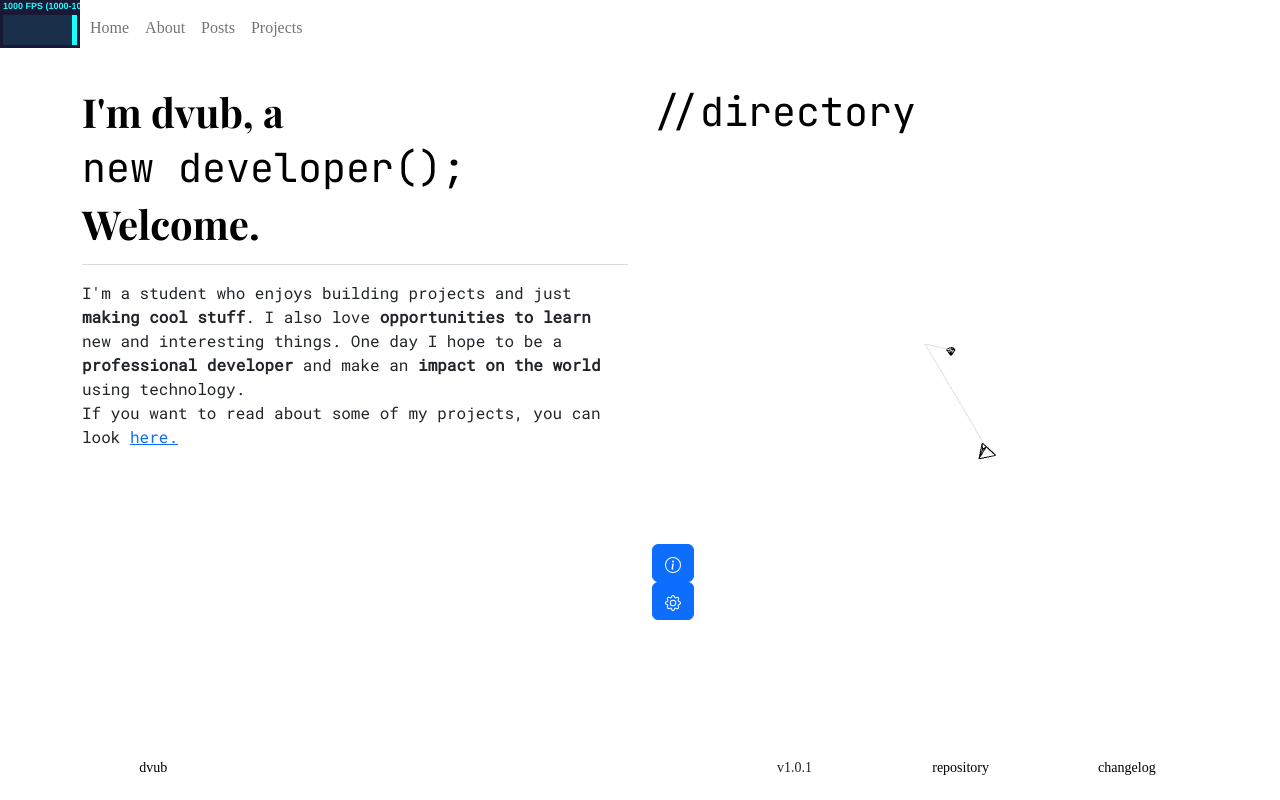
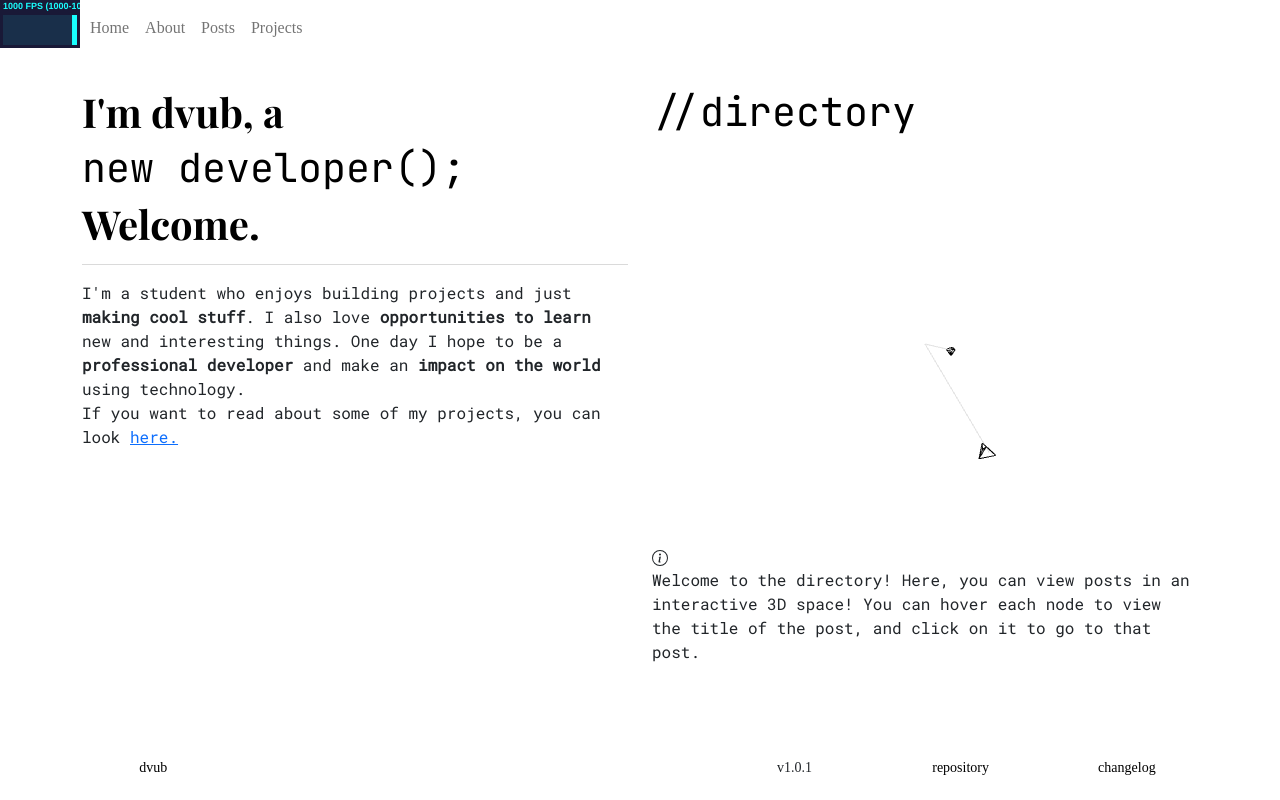
Before and after one commit to dvub/dvub-site, a Next.js app: page / in a window 1280 px wide. Built offline with nearby package versions, Linux system fonts and the light colour scheme; a web font is replaced by a local one.

Commit message:
work on directory

```diff
--- a/components/PostCard.tsx
+++ b/components/PostCard.tsx
@@ -20,7 +20,7 @@ const PostCard: FC<Props> = (props) => {
     );
 
     return (
-        <div style={{borderRadius: '1px', border: '1px solid black'}}>
+        <div style={{borderRadius: '5px', border: '1px solid black'}}>
         <Link href={`/posts/${fileName}`} >
             <a style={{color: 'black', textDecoration: 'none'}}>
             <Card style={{ border: 'transparent' }}>
--- a/components/Sphere.tsx
+++ b/components/Sphere.tsx
@@ -4,7 +4,7 @@ import mathUtils from '../utils/math'
 import { Metadata } from "../types/metadata";
 import { Html, Line } from "@react-three/drei";
 import { useRouter } from "next/router";
-import { memo, useRef, useState } from "react";
+import { CSSProperties, memo, useRef, useState } from "react";
 
 const Cone = (args: {
   position: THREE.Vector3,
@@ -14,7 +14,15 @@ const Cone = (args: {
   const { meta } = args;
   const [rotation, setRotation] = useState(new THREE.Euler(mathUtils.randomRad(), mathUtils.randomRad(), mathUtils.randomRad(), 'XYZ'));
   const [position, setPosition] = useState(args.position.multiplyScalar(mathUtils.randomRange(0.75, 1)));
-  const [style, setStyle] = useState({fontSize: '12px', display: 'none'});
+  const [style, setStyle] = useState<CSSProperties>({
+    fontSize: '11px',
+    opacity: '0%',
+    backgroundColor: 'white',
+    border: '1px solid black',
+    borderRadius: '4px',
+    transition: 'opacity 0.1s ease',
+    whiteSpace: 'nowrap',
+  });
   const router = useRouter();
 
   return (
@@ -24,21 +32,18 @@ const Cone = (args: {
       rotation={rotation}
       onClick={() => {router.push(`/posts/${meta.fileName}`);}}
       onPointerOver={() => {
-        setStyle({...style, display: 'block'});
+        setStyle({...style, opacity: '100%'});
         console.log(position)
       }}
       onPointerLeave={() => {
-        setStyle({...style, display: 'none'});
+        setStyle({...style, opacity: '0%'});
       }}
     >
-    <Html >
-        <div style={style}>
-          <p>{meta.title}</p>
-        </div>
+    <Html style={style}>
+        <div className='mono'>{meta.title}</div>
       </Html>
       <coneGeometry args={[1, 1.5, 3, 1]} />
       <meshStandardMaterial wireframe={true} color='black'/>
-
     </mesh>
     <Line points={[[0,0,0], [position.x, position.y, position.z]]} />
     </>
--- a/package.json
+++ b/package.json
@@ -20,8 +20,8 @@
     "react": "18.2.0",
     "react-bootstrap": "^2.5.0",
     "react-bootstrap-icons": "^1.10.3",
+    "react-device-detect": "^2.2.3",
     "react-dom": "18.2.0",
-    "reactjs-popup": "^2.0.5",
     "remark-prism": "^1.3.6",
     "three": "^0.144.0"
   },
--- a/pages/index.tsx
+++ b/pages/index.tsx
@@ -8,8 +8,7 @@ import Scene from "../components/Scene";
 import Loading from "../components/Loading";
 import { Gear, InfoCircle } from "react-bootstrap-icons";
 import { Button } from "react-bootstrap";
-import Popup from "reactjs-popup";
-import "reactjs-popup/dist/index.css";
+import {isMobile} from 'react-device-detect';
 // todos:
 // work on readme
 const Home: NextPage = () => {
@@ -64,34 +63,24 @@ const Home: NextPage = () => {
                 </div>
               </div>
             </Col>
-            {!isLoading && (
+            {!isLoading && !isMobile && (
               <Col style={{ animationDelay: "0.75s" }} className="animate">
                 <h1 className="mono">&#47;&#47;directory</h1>
                 <Scene metas={metas} fps={fps} />
-                <Popup
-                  trigger={
-                    <Button>
-                      <InfoCircle />
-                    </Button>
-                  }
-                  position="right center"
-                  modal
-                >
-                  <div>
-                      <p>
-                        Welcome to the directory! Here, you can view posts in an interactive 3D space!
-                        You can hover over [...] to view the title of the post,
-                        and you can click on each node to go to that post.
-                      </p>
-                  </div>
-                </Popup>
-                <br />
-                <Button variant="primary">
-                  <Gear />
-                </Button>
+                <InfoCircle />
+                <div>
+                  <p>
+                    Welcome to the directory! Here, you can view posts in an interactive 3D space! You can hover each node to view the title of the post, and click on it to go to that post.
+                  </p>
+                </div>
               </Col>
             )}
             {isLoading && <p>Loading</p>}
+            {isMobile && (
+              <Col>
+                It appears you&apos;re viewing this page on a mobile device. Some features of this page are not intended or will not function for mobile users.
+              </Col>
+            )}
           </Row>
         </Container>
       </div>
```
Also changed, not shown: 1 other file (tests, documents, lock files or other folders).
